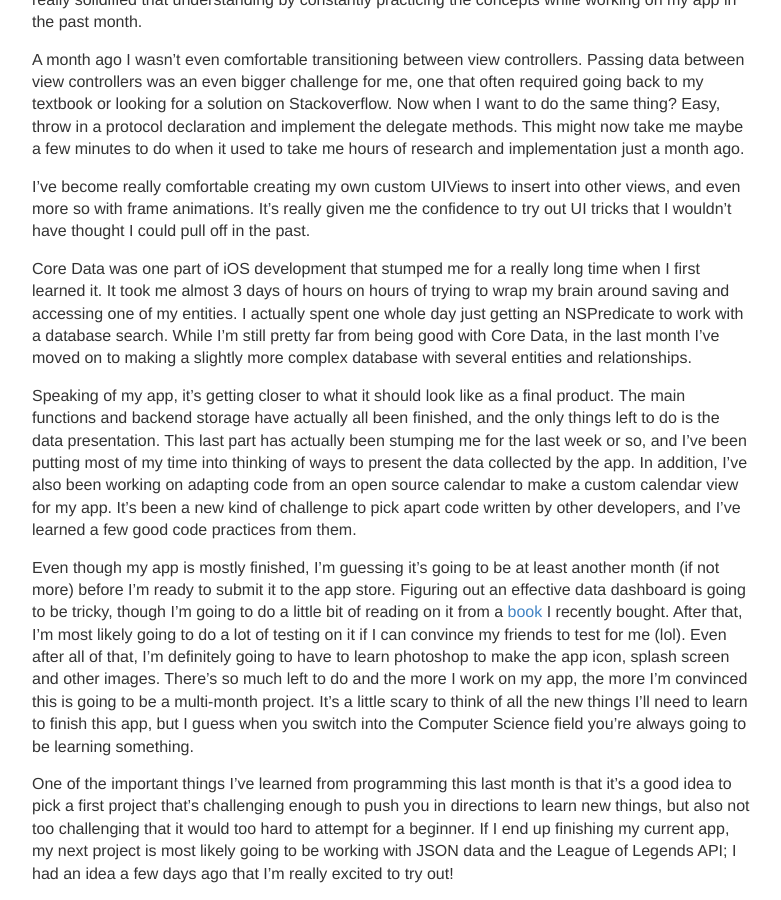
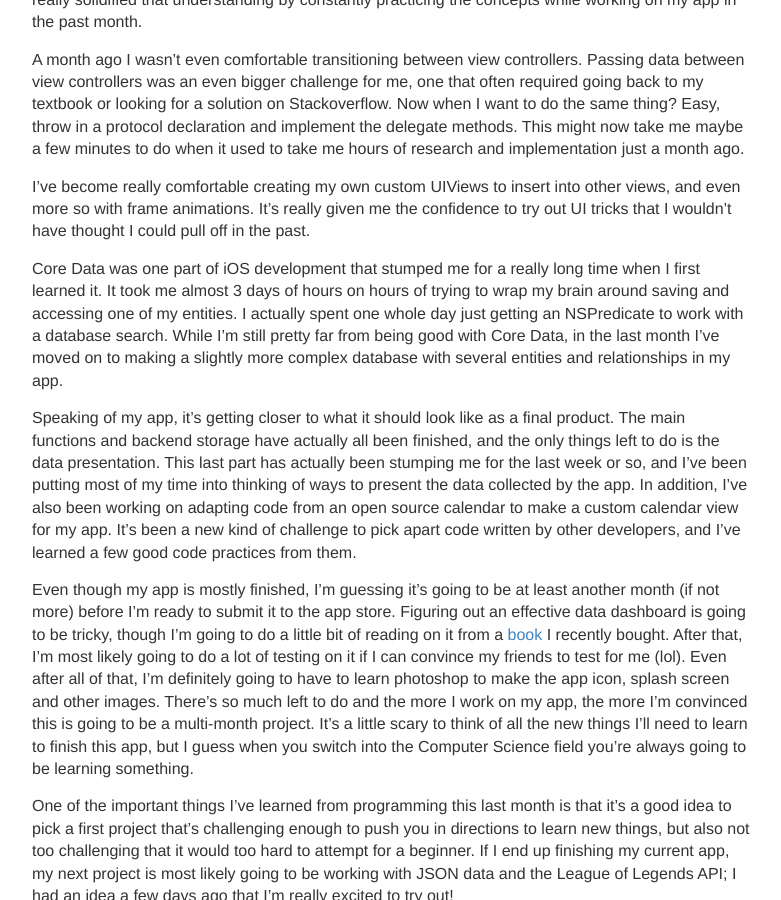
Before and after one commit to trentyou/trentyou.github.io, a Jekyll site: the page built from _posts/2014-12-15-One Month Later.md, in a window 1280 px wide and 900 px high, scrolled down 483 px. Shown: the whole window, without its empty margins (248-1029 px from the left). Built offline with Jekyll 4.4.1, drawn with Linux system fonts in a browser that asks for light colours.

Commit message:
Updated 2014-12-15-One Month Later.md

```diff
--- a/_posts/2014-12-15-One Month Later.md
+++ b/_posts/2014-12-15-One Month Later.md
@@ -14,7 +14,7 @@
 
 I've become really comfortable creating my own custom UIViews to insert into other views, and even more so with frame animations. It's really given me the confidence to try out UI tricks that I wouldn't have thought I could pull off in the past.
 
-Core Data was one part of iOS development that stumped me for a really long time when I first learned it. It took me almost 3 days of hours on hours of trying to wrap my brain around saving and accessing one of my entities. I actually spent one whole day just getting an NSPredicate to work with a database search. While I'm still pretty far from being good with Core Data, in the last month I've moved on to making a slightly more complex database with several entities and relationships.
+Core Data was one part of iOS development that stumped me for a really long time when I first learned it. It took me almost 3 days of hours on hours of trying to wrap my brain around saving and accessing one of my entities. I actually spent one whole day just getting an NSPredicate to work with a database search. While I'm still pretty far from being good with Core Data, in the last month I've moved on to making a slightly more complex database with several entities and relationships in my app.
 
 Speaking of my app, it's getting closer to what it should look like as a final product. The main functions and backend storage have actually all been finished, and the only things left to do is the data presentation. This last part has actually been stumping me for the last week or so, and I've been putting most of my time into thinking of ways to present the data collected by the app. In addition, I've also been working on adapting code from an open source calendar to make a custom calendar view for my app. It's been a new kind of challenge to pick apart code written by other developers, and I've learned a few good code practices from them.
 
```
